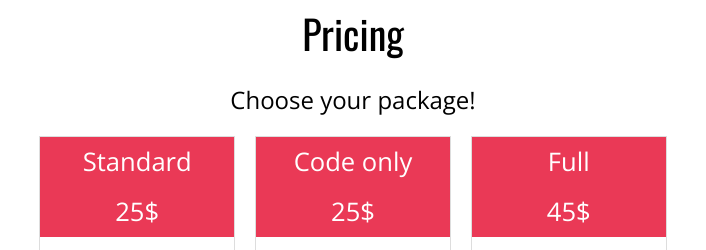
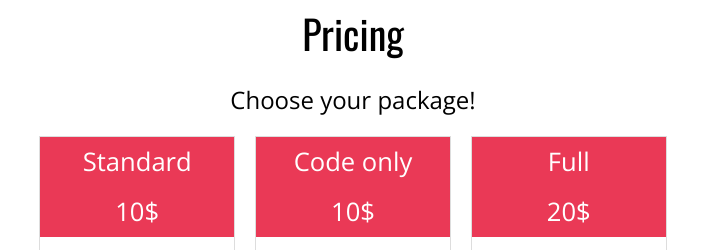
Before and after one commit to Temechon/Learning-Babylonjs, a website: page index.html in a window 1280 px wide. Shown: the part 3000-3250 px from the top of the page, 287-993 px from the left. Drawn offline with nearby package versions, Linux system fonts and the light colour scheme.

Commit message:
Price update

```diff
--- a/index.html
+++ b/index.html
@@ -269,7 +269,7 @@
 
             <div class="package">
                 <div class="package_header">
-                    Standard<br/>25$
+                    Standard<br/>10$
                 </div>
                 <ul>
                     <li>The 160 pages e-book <i class="fa fa-check-circle"></i></li>
@@ -285,7 +285,7 @@
 
         <div class="package">
             <div class="package_header">
-                Code only<br/>25$
+                Code only<br/>10$
             </div>
             <ul>
                 <li>The 160 pages e-book <i class="fa fa-ban"></i></li>
@@ -300,7 +300,7 @@
         </div>
             <div class="package">
                 <div class="package_header">
-                    Full<br/>45$
+                    Full<br/>20$
                 </div>
                 <ul>
                     <li>The 160 pages e-book <i class="fa fa-check-circle"></i></li>
```
